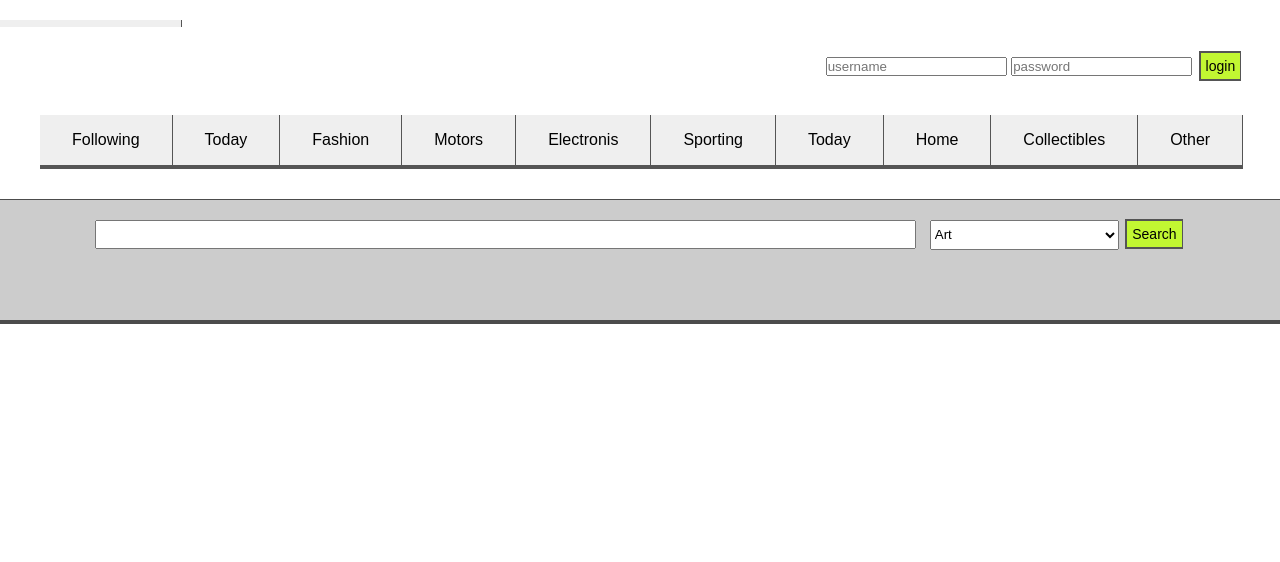
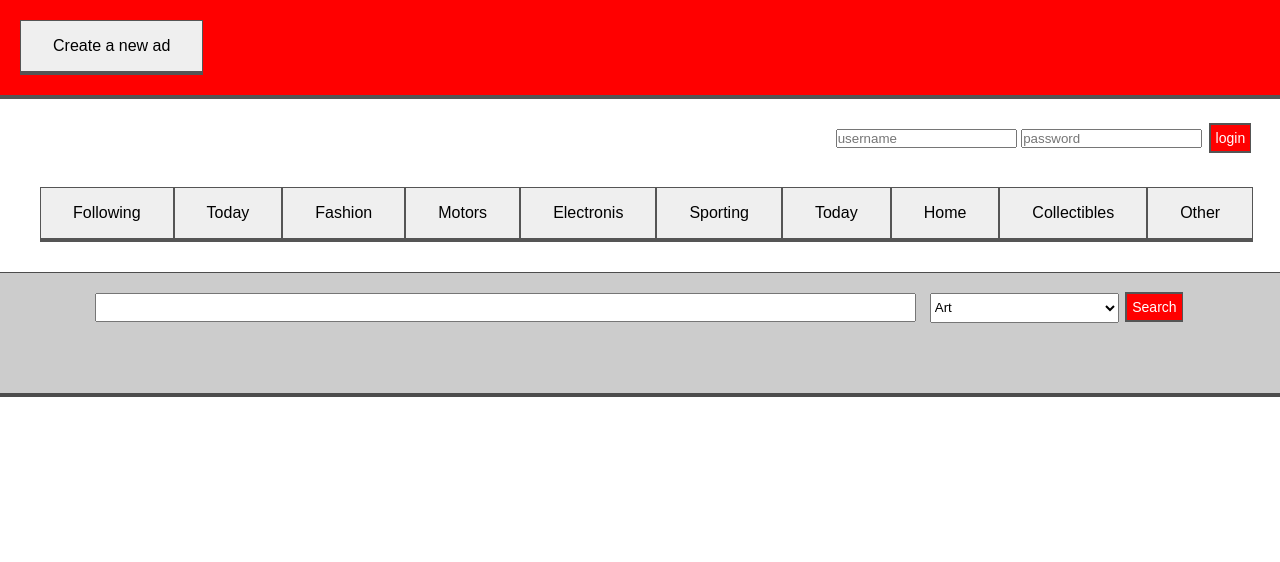
Before and after one commit to malek-boukhari/mash, a PHP site: page /index.php?category=1 in a window 1280 px wide. Shown: the top 562 px of the page. Run offline with PHP 8.4, Linux system fonts and the light colour scheme.

Commit message:
hoover announce_button fixed css changes

```diff
--- a/workspace/mash/css/maincss.css
+++ b/workspace/mash/css/maincss.css
@@ -11,13 +11,11 @@ body {
 	color:white;
 }
 
- #ad_button {
- 	position:relative;
- 	margin-top:20px;
- 	height:7px;
-	background-color: #ffff;
-	text-align:left;
-	display:block;
+ #announce_button {
+ 	padding:20px;
+ 	background-color: red;
+    border-bottom: 4px solid #555555;
+
  }
 
  #banner {
@@ -59,8 +57,8 @@ a:HOVER{
 .button {
     background-color: #efefef;
     color: black;
+    border: 0.5px solid #555555;
     border-bottom: 4px solid #555555;
-    border-right: 0.5px solid #555555;
     padding: 16px 32px;
     text-align: center;
     text-decoration: none;
@@ -109,8 +107,8 @@ a:HOVER{
 }
 
 #button {
-    background-color: #C2F732;
-    color: black;
+    background-color: red;
+    color: white;
     height:30px;
     border-bottom: 2px solid #555555;
     border-right: 1px solid #555555;
--- a/workspace/mash/includes/html_codes.php
+++ b/workspace/mash/includes/html_codes.php
@@ -3,8 +3,8 @@
 //<h1><a href="index.php"><img src= "css/images/smob.jpeg"</a></h1>
 function headerCode(){
 	echo'
-			<div id="ad_button">
-			<a class="button" href="">Create a new ad</a>
+			<div id="announce_button">
+				<td><a class="button" href="">Create a new ad</a></td>
 			</div>
 			<div id="banner">
 				<div id="IDlogin">
```
